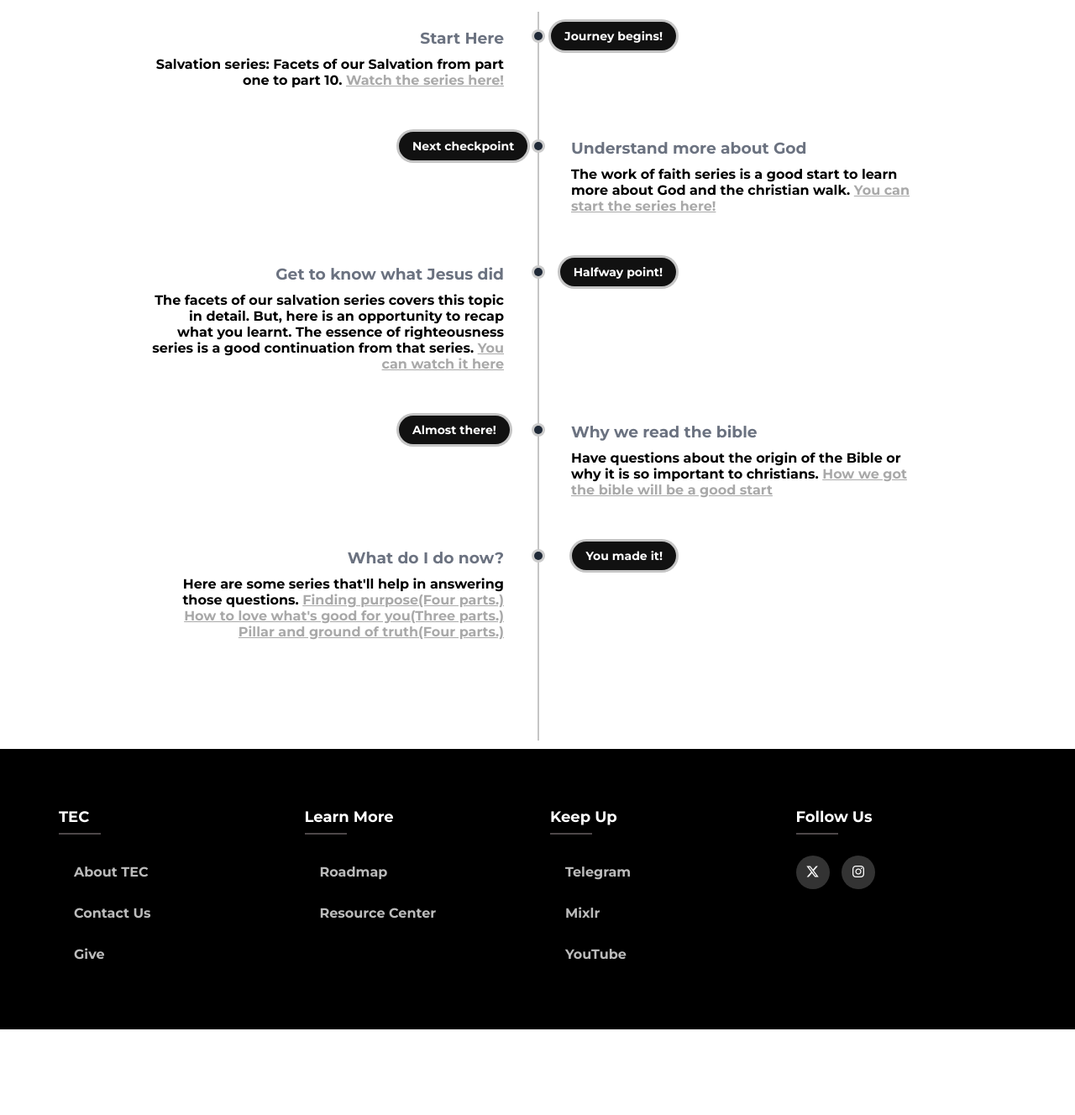
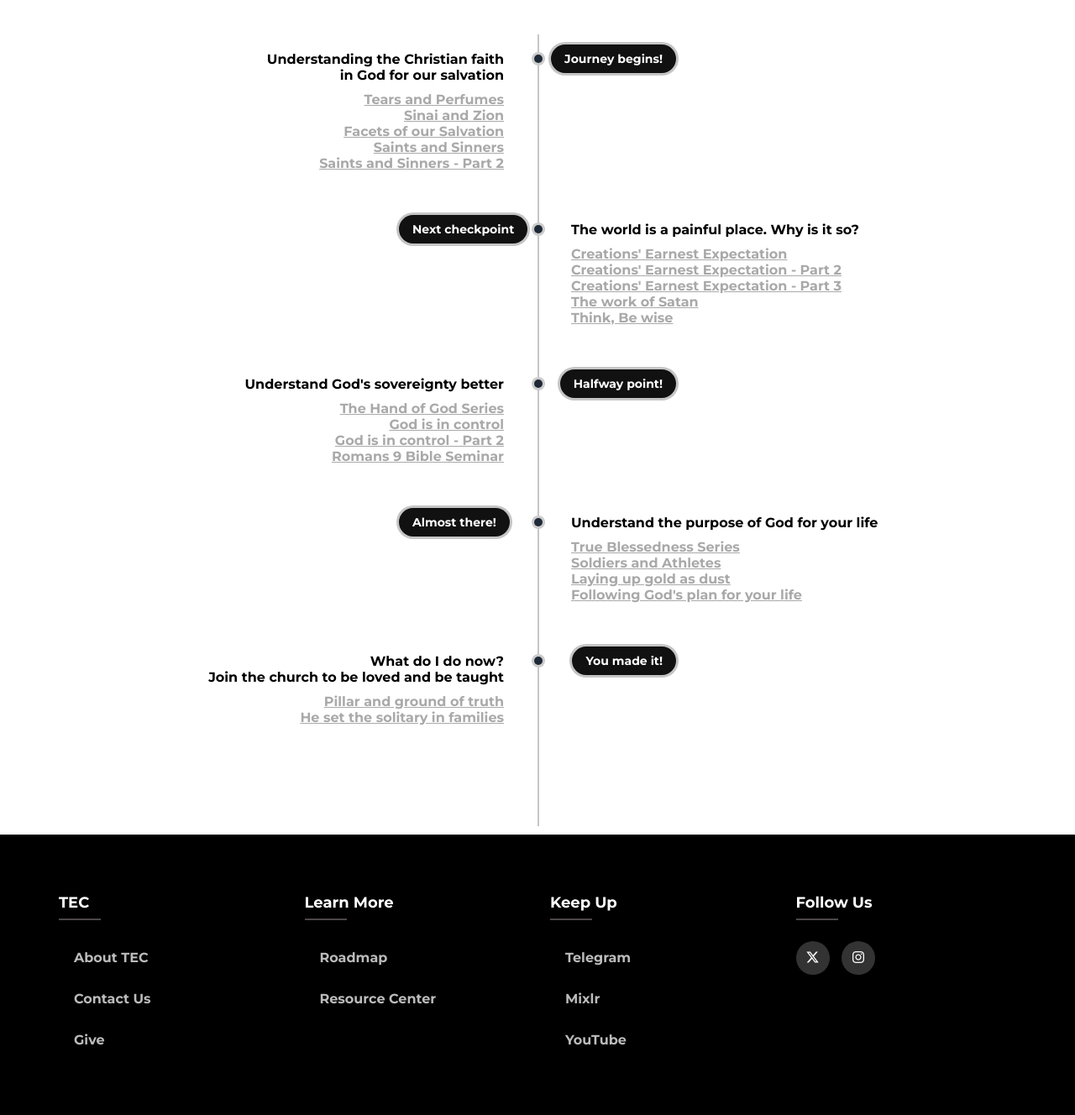
Before and after one commit to TEC-website/TEC-website, a Django app: page /roadmap/ in a window 1280 px wide. Shown: the part 149-1477 px from the top of the page at 84% size. Before the commit the page ends 1375 px from the top, so only its background shows below. Run offline with Django 5.2, Linux system fonts and the light colour scheme; parts of the project's set-up code (start-up, migrations or seed data) failed here and were passed over; some libraries are stand-ins or nearby versions.

Commit message:
roadmap updates

```diff
--- a/static/contact-us.css
+++ b/static/contact-us.css
@@ -94,8 +94,6 @@ ul li a {
   display: inline-block;
   padding-bottom: 10px;
   text-align: center;
-  margin-left: -10px;
-  padding-right: 20px;
   margin-top: -10px;
   border-bottom: 1px solid #ededed;
 }
--- a/static/roadmap.css
+++ b/static/roadmap.css
@@ -149,6 +149,7 @@ ul li a:hover {
 .timeline-body {
   padding: 0;
   margin: 0;
+  margin-top: 150px;
   font-family: 'Montserrat', sans-serif;
 }
 
@@ -319,5 +320,6 @@ h1 {
 .reg-link {
   all: unset;
   color: darkgray;
+  cursor: pointer;
   text-decoration: underline;
 }
--- a/templates/roadmap.html
+++ b/templates/roadmap.html
@@ -64,16 +64,25 @@
         </div>
     </nav>
     <section class="timeline-body">
-        <h1>Responsive vertical timeline</h1>
         <div class="timeline">
             <ul>
                 <li>
                     <div class="content">
-                        <h3>Start Here</h3>
-                        <p>Salvation series:
-                            Facets of our Salvation from part one to part 10. <a class="reg-link"
-                                href="https://www.youtube.com/watch?v=AeoHVBkIcjE&list=PLmcdWA2cZUfsUHvpDN1xaWFqjXONj7Tjn&pp=iAQB">Watch
-                                the series here!</a>
+                        <h4>Understanding the Christian faith <br />in God for our salvation</h4>
+                        <p>
+                            <a class="reg-link" href="https://youtu.be/eJr6_ycs85g?si=-_0c6wzXtkSpqFMY">Tears and
+                                Perfumes</a><br />
+                            <a class="reg-link"
+                                href="https://youtube.com/playlist?list=PLmcdWA2cZUfukBYla4jsLaXVOwQoUQqVI&si=HNYEkhAY7RYud1jg">Sinai
+                                and Zion</a><br />
+                            <a class="reg-link"
+                                href="https://www.youtube.com/watch?v=AeoHVBkIcjE&list=PLmcdWA2cZUfsUHvpDN1xaWFqjXONj7Tjn&pp=iAQB">Facets
+                                of our Salvation</a><br />
+                            <a class="reg-link" href="https://youtu.be/oFZWGqXtNwE?si=m3m6mywP7uRTXHWy">Saints and
+                                Sinners</a><br />
+                            <a class="reg-link"
+                                href="https://open.spotify.com/episode/3fXe2cyKjl2pVt4sncbfrj?si=ceHFIVPTR0axJX5VwX5YPA">Saints
+                                and Sinners - Part 2</a>
                         </p>
                     </div>
                     <div class="time">
@@ -83,11 +92,29 @@
 
                 <li>
                     <div class="content">
-                        <h3>Understand more about God</h3>
-                        <p>The work of faith series is a good start to learn more about God and the christian walk.
+                        <h4>The world is a painful place. Why is it so?</h4>
+                        <p>
+
                             <a class="reg-link"
-                                href="https://www.youtube.com/watch?v=CMcklLg-88k&list=PLmcdWA2cZUftEGeDhEq8s4TX6_GeCmXXY&pp=iAQB">You
-                                can start the series here!</a>
+                                href="https://open.spotify.com/episode/77euLWBRKRZb7odP0ZZWfp?si=b5HRMgpnRLW7Cv6v3CRL0g">Creations'
+                                Earnest Expectation</a><br />
+
+
+                            <a class="reg-link"
+                                href="https://open.spotify.com/episode/0TjAZMIB74bx1ySiSCxrYz?si=Yv1zztTDQ9qOAYM7K4tLwQ">
+                                Creations' Earnest Expectation - Part 2</a><br />
+
+                            <a class="reg-link"
+                                href="https://open.spotify.com/episode/2vztXX2wP0VFATgPUhrwSD?si=MusszpSUSgyoe8QhU5LdyQ">
+                                Creations' Earnest Expectation - Part 3</a><br />
+
+
+                            <a class="reg-link" href="https://youtu.be/wgp5YREEAB8">
+                                The work of Satan</a><br />
+
+
+                            <a class="reg-link" href="https://youtu.be/27iE6VWAGbE">
+                                Think, Be wise</a><br />
                         </p>
                     </div>
                     <div class="time">
@@ -97,13 +124,24 @@
 
                 <li>
                     <div class="content">
-                        <h3>Get to know what Jesus did</h3>
-                        <p> The facets of our salvation series covers this topic in detail. But, here is an opportunity
-                            to recap
-                            what you learnt.
-                            The essence of righteousness series is a good continuation from that series.
-                            <a class="reg-link" href="https://www.youtube.com/watch?v=0ucswm85zYg">You can watch it here
-                            </a>
+                        <h4>Understand God's sovereignty better</h4>
+                        <p>
+
+                            <a class="reg-link"
+                                href="https://www.youtube.com/playlist?list=PLmcdWA2cZUfs8iC1Kuq1wMXsjMVOzn97u">
+                                The Hand of God Series</a><br />
+
+                            <a class="reg-link"
+                                href="https://open.spotify.com/episode/3xwOsVTrUKE46uRU6GVHGr?si=yZ_CzviXRJuncyTxgiU2YA">
+                                God is in control</a><br />
+
+                            <a class="reg-link"
+                                href="https://open.spotify.com/episode/33xTqwxI77MCQX14mR40en?si=-wib2o6MThSAOTfwJexYlQ">
+                                God is in control - Part 2</a><br />
+
+                            <a class="reg-link"
+                                href="https://www.youtube.com/playlist?list=PLmcdWA2cZUfuv4agwdJWPDNYAL1xo1r2I">
+                                Romans 9 Bible Seminar</a><br />
                         </p>
                     </div>
                     <div class="time">
@@ -113,10 +151,27 @@
 
                 <li>
                     <div class="content">
-                        <h3>Why we read the bible</h3>
-                        <p>Have questions about the origin of the Bible or why it is so important to christians. <a
-                                class="reg-link" href="https://www.youtube.com/watch?v=bw8X1aLavOU">How we got the bible
-                                will be a good start</a></p>
+                        <h4>Understand the purpose of God for your life</h4>
+                        <p>
+
+
+                            <a class="reg-link"
+                                href="https://www.youtube.com/playlist?list=PLmcdWA2cZUftkCE9svUHZl8G8Gw-myudN">
+                                True Blessedness Series</a><br />
+
+                            <a class="reg-link"
+                                href="https://www.youtube.com/playlist?list=PLmcdWA2cZUfvMsffpy3cxKZupH5JL7uQV">
+                                Soldiers and Athletes</a><br />
+
+                            <a class="reg-link"
+                                href="https://www.youtube.com/playlist?list=PLmcdWA2cZUfvoxeg1_PgqvgLJnIhrVP-X">
+                                Laying up gold as dust</a><br />
+
+                            <a class="reg-link"
+                                href="https://www.youtube.com/playlist?list=PLmcdWA2cZUfsdjkVoUYXuSbJbWkh3Zm8x">
+                                Following God's plan for your life</a><br />
+
+                        </p>
                     </div>
                     <div class="time">
                         <h4>Almost there!</h4>
@@ -125,17 +180,17 @@
 
                 <li>
                     <div class="content">
-                        <h3>What do I do now?</h3>
-                        <p>Here are some series that'll help in answering those questions.
-                            <a class="reg-link" href="https://www.youtube.com/watch?v=IphvI78Q8E0">Finding purpose(Four
-                                parts.)</a>
-                            <a class="reg-link" href="https://www.youtube.com/watch?v=KsEq6jl7NxY">How to love what's
-                                good for
-                                you(Three parts.)</a>
+                        <h4>What do I do now? <br />Join the church to be loved and be taught</h4>
+                        <p>
+
+                            <a class="reg-link"
+                                href="https://www.youtube.com/playlist?list=PLmcdWA2cZUfs8pgrcLqFXzZJajobGg4XA">
+                                Pillar and ground of truth</a><br />
+
+                            <a class="reg-link" href="https://www.youtube.com/watch?v=iaD3p-OQjNM">
+                                He set the solitary in families</a><br />
+
                         </p>
-                        <a class="reg-link" href="https://www.youtube.com/watch?v=sux8uXIlDOY">Pillar and ground of
-                            truth(Four
-                            parts.)</a>
                     </div>
                     <div class="time">
                         <h4>You made it!</h4>
```
